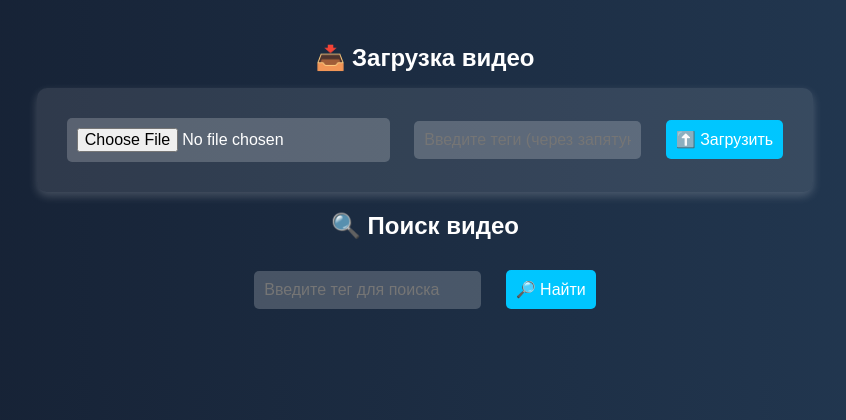
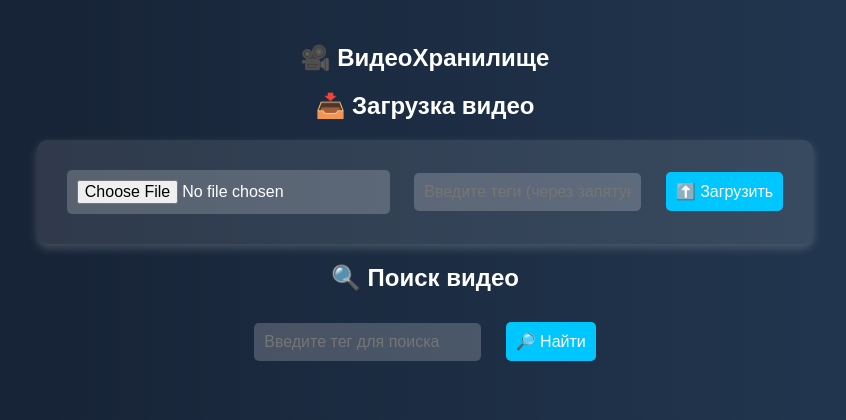
Before and after one commit to MACTEPKOTOB/VideoSaved, a Flask app: page / in a window 1280 px wide. Shown: the top 420 px of the page, without its empty margins (215-1061 px from the left). Run offline with Flask 3, Linux system fonts and the light colour scheme.

Commit message:
index.html

```diff
--- a/templates/index.html
+++ b/templates/index.html
@@ -3,11 +3,14 @@
 <head>
     <meta charset="UTF-8">
     <meta name="viewport" content="width=device-width, initial-scale=1.0">
-    <title>Загрузка и поиск видео</title>
+    <title>🎥 ВидеоХранилище</title>
     <link rel="stylesheet" href="{{ url_for('static', filename='styles.css') }}">
 </head>
 <body>
-    <h1>📥 Загрузка видео</h1>
+    <!-- Добавляем название сайта сверху -->
+    <h1 class="site-title">🎥 ВидеоХранилище</h1>
+
+    <h2>📥 Загрузка видео</h2>
     <form id="uploadForm">
         <input type="file" id="videoInput" accept="video/*" required>
         <input type="text" id="tagsInput" placeholder="Введите теги (через запятую)">
```
